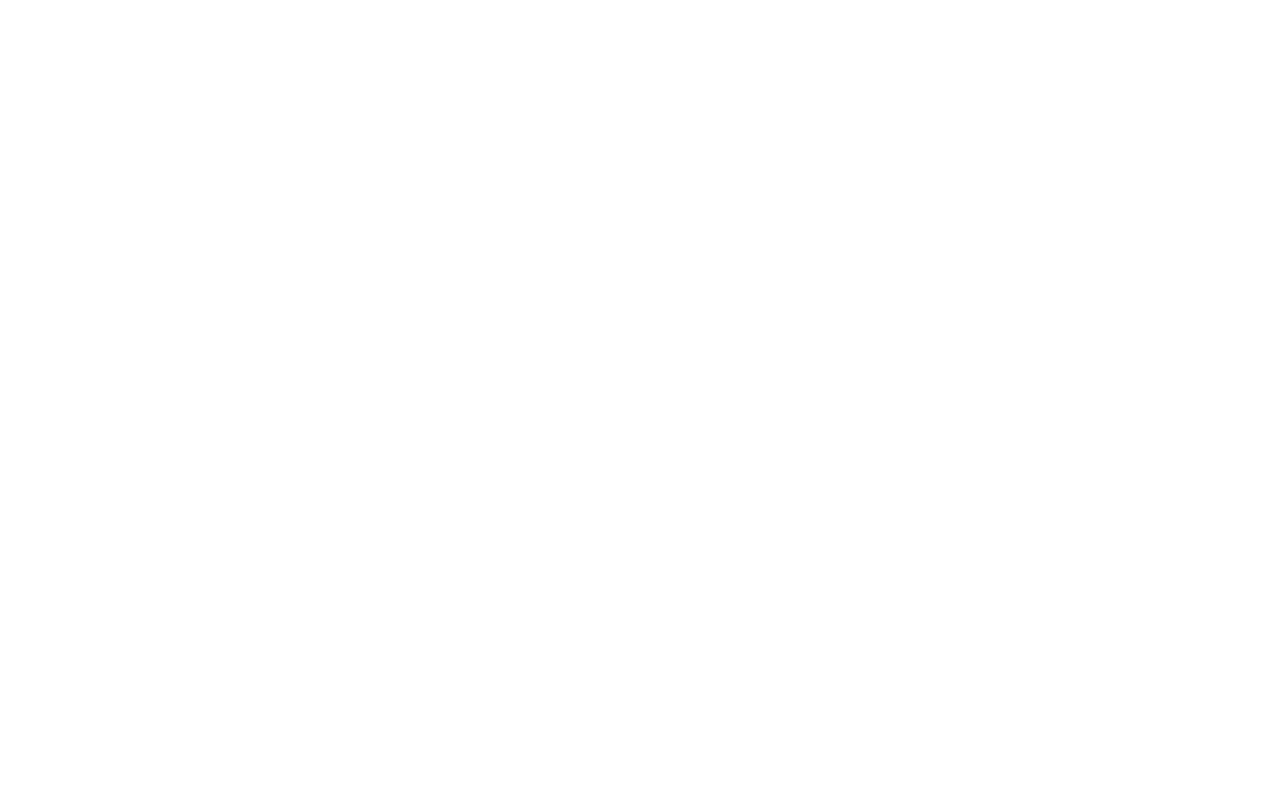
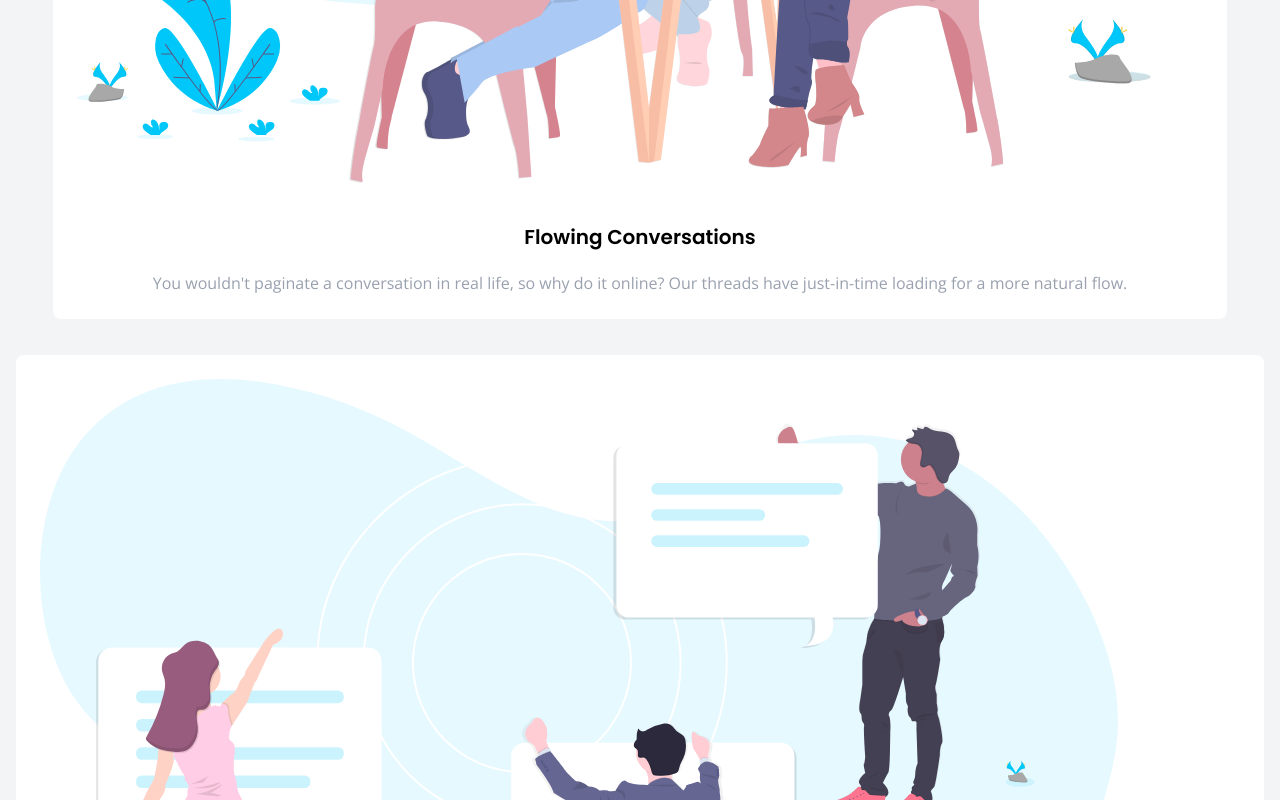
Before and after one commit to Medido1/Huddle-landing-page-with-alternating-feature-blocks, a React (Vite) app: page / in a window 1280 px wide. Shown: the part 2931-3731 px from the top of the page. Before the commit the page ends 2289 px from the top, so only its background shows below. Built offline with nearby package versions, Linux system fonts and the light colour scheme.

Commit message:
Finsih main cards

```diff
--- a/data.js
+++ b/data.js
@@ -1,4 +1,6 @@
 import growTogether from "./src/assets/images/illustration-grow-together.svg";
+import flowingConversation from "./src/assets/images/illustration-flowing-conversation.svg";
+import yourUsers from "./src/assets/images/illustration-your-users.svg"
 
 const cards = [
   {
@@ -9,6 +11,22 @@
     description: `Generate meaningful discussions with your audience and build a strong,
       loyal community.Think of the insightful conversations you miss
       out on with a feedback form.`,
+  },
+  {
+    id:2,
+    img:flowingConversation,
+    altText: "Flowing conversation illustration",
+    title: "Flowing Conversations",
+    description: `You wouldn't paginate a conversation in real life, so why do it online? Our threads
+      have just-in-time loading for a more natural flow.`
+  },
+  {
+    id:3,
+    img: yourUsers,
+    altText: "Your users illustration",
+    title: "Your Users",
+    description: `It takes no time at all to integrate Huddle with your app's authentication solution.
+      This means, once signed in to your app, your users can start chatting immediately.`
   }
 ]
 
--- a/src/components/Card.jsx
+++ b/src/components/Card.jsx
@@ -1,6 +1,6 @@
 function Card({card}) {
   return (
-    <div className="bg-white mt-10 rounded-lg p-6">
+    <div className="bg-white mt-5 rounded-lg p-6">
         <img src={card.img} alt={card.altText} />
         <p className="font-poppins text-center text-xl mt-10 mb-5">
           {card.title}
```
